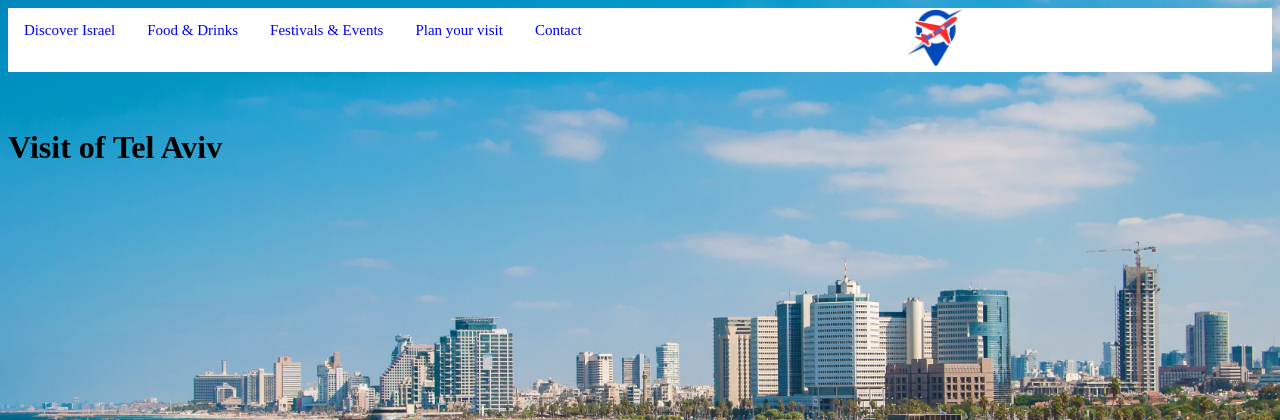
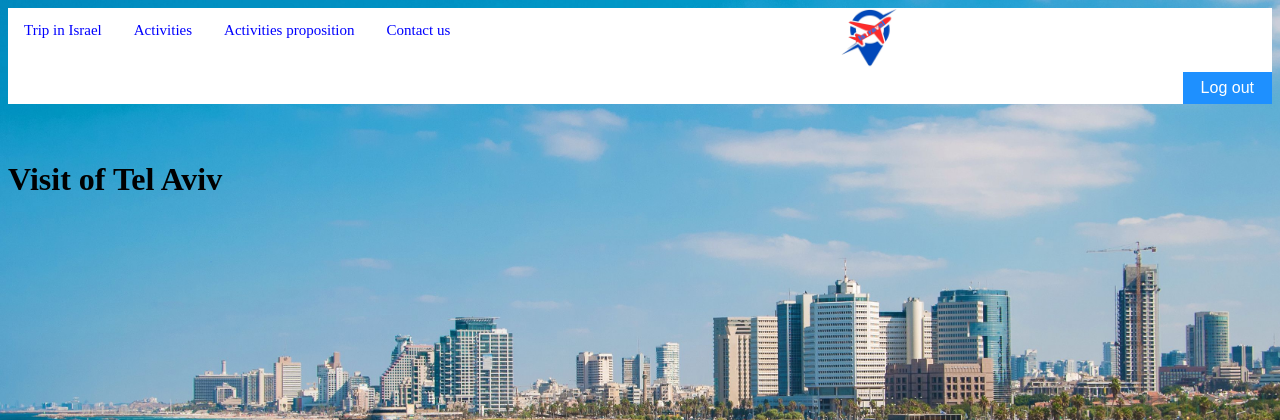
Before and after one commit to GeneralDx/IsTravel, a PHP site: page /homepage.php in a window 1280 px wide. Shown: the top 420 px of the page. Run offline with PHP 8.4, Linux system fonts and the light colour scheme; the visitor is signed in with stand-in values (Sample User, id 1); a stand-in replaces the project's code that opens the database connection.

Commit message:
Summary
6th commit (connection/inscription/deconnection)

```diff
--- a/connection.php
+++ b/connection.php
@@ -8,7 +8,11 @@
 			if($result == true)	{
 				$hashpassword = $result['password'];
 				if(password_verify($password, $hashpassword)) {
-					echo "Current connection...";
+					$_SESSION['Mail'] = $result['email'];
+					$_SESSION['Type'] = $result['type'];
+					?>
+					<meta http-equiv="refresh" content="0.0001;URL=/IsTravel/homepage.php">
+					<?php
 				}	else {
 					echo "Incorrect password";
 				}
--- /dev/null
+++ b/deconnection.php
@@ -0,0 +1,16 @@
+<!-- deconnection -->
+
+    <form method="post">
+      <input type="submit" name="deconnection" id="deconnection" value="Log out"> <br>
+    </form>
+
+    <?php
+      if (isset($_POST['deconnection']))
+      {
+        session_unset();
+        session_destroy();
+        ?>
+        <meta http-equiv="refresh" content="0.0001;URL=/IsTravel/homepage.php">
+        <?php
+      }
+    ?>
--- a/header.php
+++ b/header.php
@@ -61,23 +61,59 @@
 
   		<ul id='nav'>
             <img src="logo.jpeg" class="logo">
-  			<li class="nav_li"><a href="">Discover Israel</a></li>
+  			<?php
+          if (isset($_SESSION['Type'])) {
+            if ($_SESSION['Type'] == 'admin') {
+              ?>
+              <li class="nav_li"><a href="">Trip in Israel</a></li>
+              <li class="nav_li"><a href="">Activities</a></li>
+              <li class="nav_li"><a href="">Activities proposition</a></li>
+              <li class="nav_li"><a href="">Contact us</a></li>
+              <?php
+            } else if ($_SESSION['Type'] == 'manager') {
+              ?>
+              <li class="nav_li"><a href="">Trip in Israel</a></li>
+              <li class="nav_li"><a href="">Activities</a></li>
+              <li class="nav_li"><a href="">Propose an activity</a></li>
+              <li class="nav_li"><a href="">Contact us</a></li>
+              <?php
+            } else {
+              ?>
+              <li class="nav_li"><a href="">Trip in Israel</a></li>
+              <li class="nav_li"><a href="">Activities</a></li>
+              <li class="nav_li"><a href="">Contact us</a></li>
+              <?php
+            }
+          } else {
+            ?>
+            <li class="nav_li"><a href="">Trip in Israel</a></li>
+            <li class="nav_li"><a href="">Activities</a></li>
+            <li class="nav_li"><a href="">Contact us</a></li>
+            <?php
+          }
 
-  			<li class="nav_li"><a href="">Food & Drinks</a></li>
 
-  			<li class="nav_li"><a href="">Festivals & Events</a></li>
+        ?>
+  		</ul>
+      <?php
+        if (!isset($_SESSION['Mail'])) {
+      ?>
 
-        <li class="nav_li"><a href="">Plan your visit</a></li>
+      <?php
+        }
+      ?>
 
-      <li class="nav_li"><a href="">Contact</a></li>
-  		</ul>
+      <?php
+        if (isset($_SESSION['Mail'])) {
+          require_once 'deconnection.php';
+        } else {
+      ?>
+        <button type="submit" name="button_sign_up"><a href="/IsTravel/connection_page.php">Sign up</a></button>
+        <button type="submit" name="button_sign_in"><a href="/IsTravel/registration_page.php">Sign in</a></button>
+      <?php
+        }
+      ?>
   	</nav><br><br>
-
-    <?php
-    if (isset($_SESSION['Mail'])) {
-      require_once 'deconnection.php';
-    }
-     ?>
 
   </body>
 </html>
--- a/registration.php
+++ b/registration.php
@@ -19,6 +19,9 @@
 						'type' => $type
 					]);
 					echo "Your account was successfully created !";
+					?>
+						<meta http-equiv="refresh" content="0.0001;URL=/IsTravel/homepage.php">
+					<?php
 				} else {
 					echo "An account already exists with this email";
 				}
```
